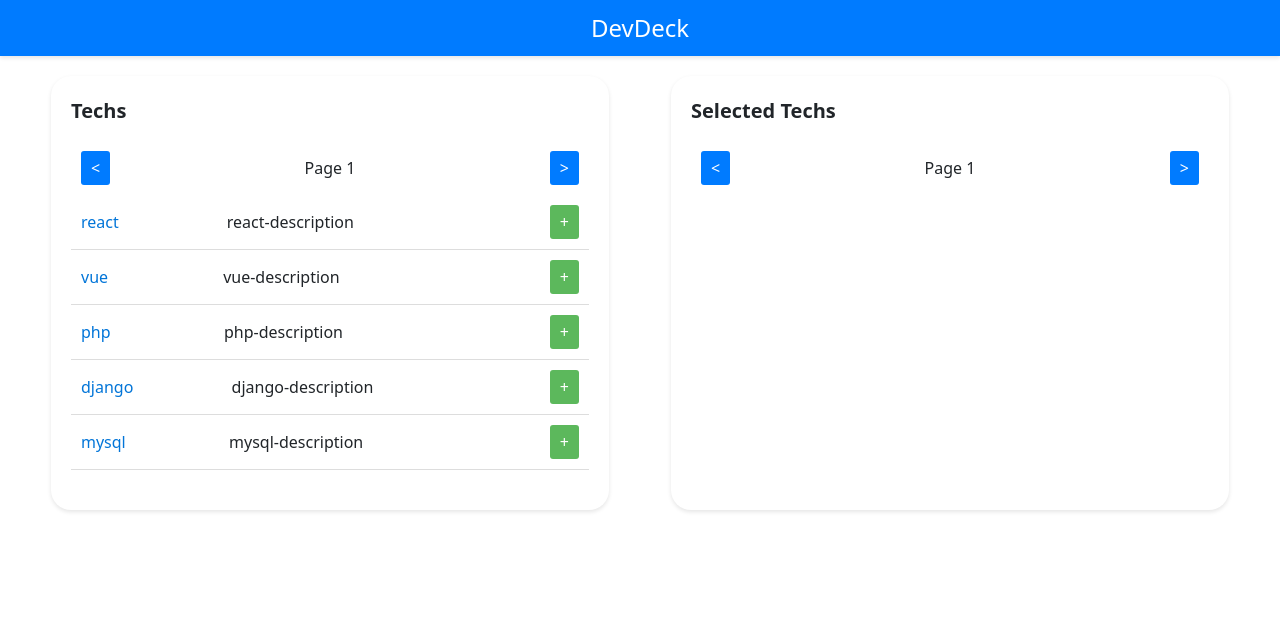
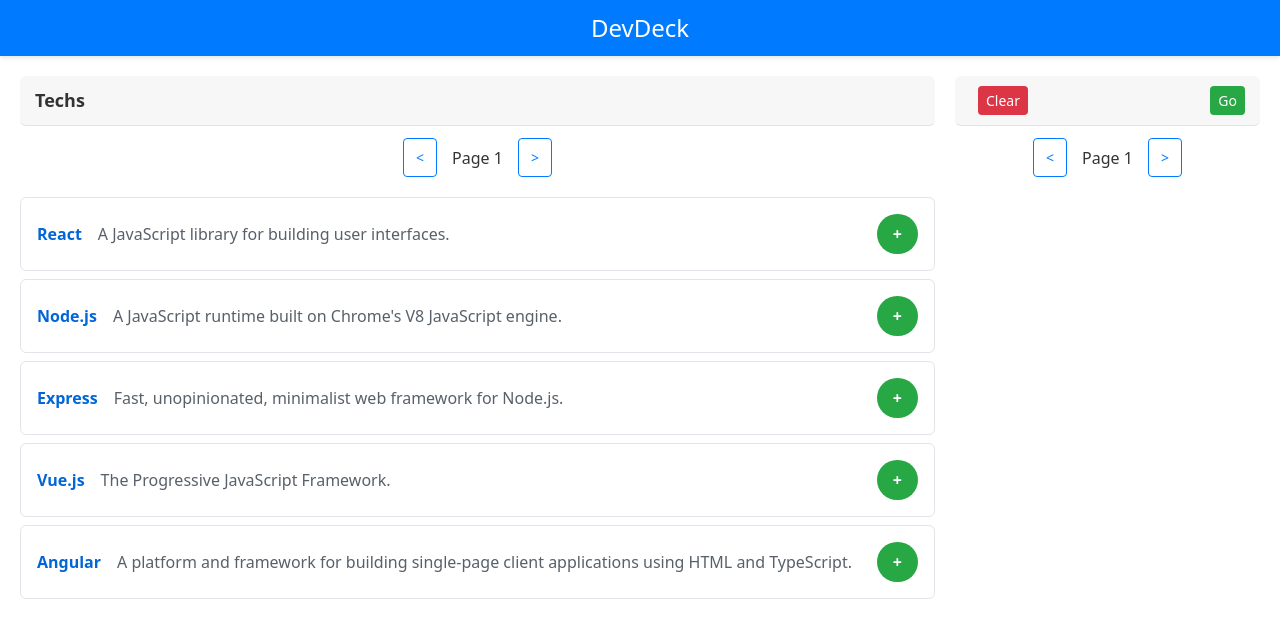
Before and after one commit to Daniel777y/DevDeck, a React (Vite) app: page / in a window 1280 px wide. Shown: the top 638 px of the page. Built offline with nearby package versions, Linux system fonts and the light colour scheme.

Commit message:
basic styles

```diff
--- a/src/components/SelectedTechList.jsx
+++ b/src/components/SelectedTechList.jsx
@@ -3,8 +3,11 @@
 
 import SelectedTech from "./SelectedTech.jsx"
 
+import "../styles/list.css";
+import "../styles/pagination.css";
+
 const SelectedTechList = ({ selectedTechs, onDeleteTech }) => {
-  const perPage = 10;
+  const perPage = 5;
   const [curPage, setCurPage] = useState(0);
   const onNextPage = () => {
     if (curPage + 1 < selectedTechs.length / perPage) {
@@ -26,12 +29,15 @@
     }
   };
   return (
-    <div className="list-container">
-      <div className="list-header">Selected Techs</div>
+    <div className="list-container selected-tech-list">
+      <div className="list-header">
+        <button className="selected-tech-list-btn clear-btn">Clear</button>
+        <button className="selected-tech-list-btn go-btn">Go</button>
+      </div>
       <div className="pagination">
-        <button onClick={onPrevPage}>{`<`}</button>
-        <span> Page {curPage + 1} </span>
-        <button onClick={onNextPage}>{`>`}</button>
+        <button className="pagination-btn" onClick={onPrevPage}>&lt;</button>
+        <span className="pagination-text"> Page {curPage + 1} </span>
+        <button className="pagination-btn" onClick={onNextPage}>&gt;</button>
       </div>
       <div className="list-items">
         {selectedTechs.slice(perPage * curPage, Math.min(selectedTechs.length, perPage * (curPage + 1))).map(item =>
--- a/src/components/Tech.jsx
+++ b/src/components/Tech.jsx
@@ -6,9 +6,9 @@
 const Tech = ({ tech, onAddTech }) => {
   return (
     <div className="tech-item">
-      <a href="#">{tech.name}</a>
-      <span>{tech.description}</span>
-      <button className="add-btn" onClick={() => onAddTech(tech)}>+</button>
+      <a className="tech-item-a" href={tech.url} target="_blank" rel="noopener noreferrer">{tech.name}</a>
+      <span className="tech-item-description">{tech.description}</span>
+      <button className="tech-item-btn tech-item-add" onClick={() => onAddTech(tech)}>+</button>
     </div>
   );
 };
--- a/src/components/TechList.jsx
+++ b/src/components/TechList.jsx
@@ -4,9 +4,10 @@
 import Tech from "./Tech.jsx"
 
 import "../styles/list.css";
+import "../styles/pagination.css";
 
 const TechList = ({ displayTechs, onAddTech }) => {
-  const perPage = 10;
+  const perPage = 5;
   const [curPage, setCurPage] = useState(0);
   const onNextPage = () => {
     if (curPage + 1 < displayTechs.length / perPage) {
@@ -19,12 +20,14 @@
     }
   };
   return (
-    <div className="list-container">
-      <div className="list-header">Techs</div>
+    <div className="list-container techs-list">
+      <div className="list-header">
+        <span className="list-header-text">Techs</span>
+      </div>
       <div className="pagination">
-        <button onClick={onPrevPage}>{`<`}</button>
-        <span> Page {curPage + 1} </span>
-        <button onClick={onNextPage}>{`>`}</button>
+        <button className="pagination-btn" onClick={onPrevPage}>&lt;</button>
+        <span className="pagination-text"> Page {curPage + 1} </span>
+        <button className="pagination-btn" onClick={onNextPage}>&gt;</button>
       </div>
       <div className="list-items">
         {displayTechs.slice(perPage * curPage, Math.min(displayTechs.length, perPage * (curPage + 1))).map(item =>
--- /dev/null
+++ b/src/models/techs.js
@@ -0,0 +1,130 @@
+const techs = [
+  {
+    id: 0,
+    name: "React",
+    url: "https://reactjs.org/",
+    description: "A JavaScript library for building user interfaces.",
+    tags: ["frontend", "library", "UI"],
+  },
+  {
+    id: 1,
+    name: "Node.js",
+    url: "https://nodejs.org/",
+    description: "A JavaScript runtime built on Chrome's V8 JavaScript engine.",
+    tags: ["backend", "runtime", "JavaScript"],
+  },
+  {
+    id: 2,
+    name: "Express",
+    url: "https://expressjs.com/",
+    description: "Fast, unopinionated, minimalist web framework for Node.js.",
+    tags: ["backend", "framework", "Node.js"],
+  },
+  {
+    id: 3,
+    name: "Vue.js",
+    url: "https://vuejs.org/",
+    description: "The Progressive JavaScript Framework.",
+    tags: ["frontend", "framework", "UI"],
+  },
+  {
+    id: 4,
+    name: "Angular",
+    url: "https://angular.io/",
+    description: "A platform and framework for building single-page client applications using HTML and TypeScript.",
+    tags: ["frontend", "framework", "TypeScript"],
+  },
+  {
+    id: 5,
+    name: "Bootstrap",
+    url: "https://getbootstrap.com/",
+    description: "The most popular HTML, CSS, and JS library in the world.",
+    tags: ["frontend", "CSS", "framework"],
+  },
+  {
+    id: 6,
+    name: "Tailwind CSS",
+    url: "https://tailwindcss.com/",
+    description: "A utility-first CSS framework for rapidly building custom designs.",
+    tags: ["frontend", "CSS", "framework"],
+  },
+  {
+    id: 7,
+    name: "Sass",
+    url: "https://sass-lang.com/",
+    description: "A preprocessor scripting language that is interpreted or compiled into CSS.",
+    tags: ["frontend", "CSS", "preprocessor"],
+  },
+  {
+    id: 8,
+    name: "MongoDB",
+    url: "https://www.mongodb.com/",
+    description: "The database for modern applications.",
+    tags: ["database", "NoSQL", "backend"],
+  },
+  {
+    id: 9,
+    name: "PostgreSQL",
+    url: "https://www.postgresql.org/",
+    description: "The world's most advanced open source relational database.",
+    tags: ["database", "SQL", "backend"],
+  },
+  {
+    id: 10,
+    name: "Redis",
+    url: "https://redis.io/",
+    description: "An open source (BSD licensed), in-memory data structure store, used as a database, cache, and message broker.",
+    tags: ["database", "cache", "NoSQL"],
+  },
+  {
+    id: 11,
+    name: "Git",
+    url: "https://git-scm.com/",
+    description: "A free and open source distributed version control system.",
+    tags: ["version control", "tool", "development"],
+  },
+  {
+    id: 12,
+    name: "Docker",
+    url: "https://www.docker.com/",
+    description: "Empowering App Development for Developers.",
+    tags: ["containerization", "devops", "tool"],
+  },
+  {
+    id: 13,
+    name: "Kubernetes",
+    url: "https://kubernetes.io/",
+    description: "An open-source system for automating deployment, scaling, and management of containerized applications.",
+    tags: ["containerization", "devops", "orchestration"],
+  },
+  {
+    id: 14,
+    name: "Webpack",
+    url: "https://webpack.js.org/",
+    description: "A bundler for JavaScript and friends.",
+    tags: ["module bundler", "frontend", "tool"],
+  },
+  {
+    id: 15,
+    name: "Babel",
+    url: "https://babeljs.io/",
+    description: "A JavaScript compiler.",
+    tags: ["compiler", "frontend", "JavaScript"],
+  },
+  {
+    id: 16,
+    name: "Jest",
+    url: "https://jestjs.io/",
+    description: "Delightful JavaScript Testing.",
+    tags: ["testing", "frontend", "JavaScript"],
+  },
+  {
+    id: 17,
+    name: "Mocha",
+    url: "https://mochajs.org/",
+    description: "A feature-rich JavaScript test framework running on Node.js and in the browser, making asynchronous testing simple and fun.",
+    tags: ["testing", "backend", "JavaScript"]
+  }
+];
+
+export default techs;
--- a/src/pages/IndexPage.jsx
+++ b/src/pages/IndexPage.jsx
@@ -5,45 +5,9 @@
 import SelectedTechList from "../components/SelectedTechList.jsx"
 import Header from "../components/Header.jsx"
 
+import techs from "../models/techs";
+
 const IndexPage = () => {
-  const techs = [
-    {
-      id: 0,
-      name: "react",
-      url: "react-url",
-      description: "react-description",
-      tags: ["frontend"],
-    },
-    {
-      id: 1,
-      name: "vue",
-      url: "vue-url",
-      description: "vue-description",
-      tags: ["frontend"],
-    },
-    {
-      id: 2,
-      name: "php",
-      url: "php-url",
-      remark: "php-remark",
-      description: "php-description",
-      tags: ["backend"],
-    },
-    {
-      id: 3,
-      name: "django",
-      url: "django-url",
-      description: "django-description",
-      tags: ["backend"],
-    },
-    {
-      id: 4,
-      name: "mysql",
-      url: "mysql-url",
-      description: "mysql-description",
-      tags: ["database"],
-    }
-  ];
   const [selectedTechs, setSelectedTechs] = useState([]);
   const [displayTechs, setDisplayTechs] = useState(techs);
   const onAddTech = (e) => {
--- a/src/styles/list.css
+++ b/src/styles/list.css
@@ -1,97 +1,172 @@
 .lists {
   display: flex;
-  justify-content: space-around;
+  justify-content: space-between;
   padding: 20px;
 }
 
-.list-container {
-  width: 45%;
-  background-color: #fff;
-  box-shadow: 0 2px 4px rgba(0, 0, 0, 0.1);
-  padding: 20px;
-  margin-bottom: 20px;
-  border-radius: 20px;
+.techs-list, .selected-tech-list {
+  display: flex;
+  flex-direction: column;
+  gap: 10px;
+}
+
+.techs-list {
+  flex: 3;
+  margin-right: 20px;
+}
+
+.selected-tech-list {
+  flex: 1;
 }
 
 .list-header {
-  font-size: 20px;
-  font-weight: bold;
-  margin-bottom: 15px;
-}
-
-.list-items {
-  margin-bottom: 20px;
-}
-
-.pagination {
-  padding: 10px;
   display: flex;
   justify-content: space-between;
   align-items: center;
+  padding: 16px;
+  background-color: #f7f7f7;
+  border-bottom: 1px solid #e1e4e8;
+  border-top-left-radius: 6px;
+  border-top-right-radius: 6px;
 }
 
-.pagination button {
-  padding: 5px 10px;
+.list-header-text {
+  font-size: 20px;
+  font-weight: bold;
+  color: #333;
+}
+
+.list-header {
+  background-color: #f7f7f7;
+  padding: 10px 15px;
+  display: flex;
+  justify-content: space-between;
+  align-items: center;
+  border-radius: 6px;
+}
+
+.techs-list .list-header,
+.selected-tech-list .list-header {
+  min-height: 50px;
+}
+
+.list-header-text {
+  font-size: 18px;
+  font-weight: bold;
+}
+
+.selected-tech-list-btn {
+  padding: 4px 8px;
+  margin-left: 8px;
+  font-size: 14px;
+  border: none;
+  border-radius: 4px;
+  cursor: pointer;
+  transition: background-color 0.2s;
+}
+
+.selected-tech-list-btn {
   background-color: #007bff;
   color: white;
-  border: none;
-  border-radius: 3px;
-  cursor: pointer;
 }
 
-.pagination button:hover {
+.selected-tech-list-btn:hover {
   background-color: #0056b3;
 }
 
-.pagination span {
-  font-size: 16px;
+.clear-btn {
+  background-color: #dc3545;
+  color: white;
+}
+
+.clear-btn:hover {
+  background-color: #bd2130;
+}
+
+.go-btn {
+  background-color: #28a745;
+  color: white;
+}
+
+.go-btn:hover {
+  background-color: #218838;
 }
 
 .tech-item {
+  background-color: #fff;
+  border: 1px solid #e1e4e8;
+  border-radius: 6px;
+  padding: 16px;
+  margin: 8px 0;
   display: flex;
   align-items: center;
   justify-content: space-between;
-  border-bottom: 1px solid #ddd;
-  padding: 10px;
-  transition: background-color 0.2s;
+  transition: box-shadow 0.2s ease;
 }
 
 .tech-item:hover {
-  background-color: #f9f9f9;
+  box-shadow: 0 2px 4px rgba(0, 0, 0, 0.05);
 }
 
-.tech-item a {
-  font-size: 16px;
-  color: #0275d8;
+.tech-item-a {
+  color: #0366d6;
+  font-weight: 600;
   text-decoration: none;
+  margin-right: 16px;
+}
+
+.tech-item-description {
+  color: #586069;
   flex-grow: 1;
 }
 
-.tech-item span {
-  margin-left: 10px;
-  flex-grow: 2;
+.tech-item-btn {
+  background-color: #28a745;
+  color: white;
+  border: none;
+  border-radius: 20px;
+  padding: 8px 16px;
+  cursor: pointer;
+  font-weight: 600;
 }
 
-.tech-item button {
-  padding: 5px 10px;
+.tech-item-btn:hover {
+  background-color: #218838;
+}
+
+.selected-tech-item {
+  background-color: #fff;
+  border: 1px solid #e1e4e8;
+  border-radius: 6px;
+  padding: 12px;
+  margin: 8px 0;
+  display: flex;
+  align-items: center;
+  justify-content: space-between;
+  transition: box-shadow 0.2s ease;
+}
+
+.selected-tech-item:hover {
+  box-shadow: 0 2px 4px rgba(0, 0, 0, 0.05);
+}
+
+.selected-tech-item-a {
+  color: #0366d6;
+  font-weight: 600;
+  text-decoration: none;
+  margin-right: 16px;
+}
+
+.selected-tech-item-btn {
+  background-color: #d9534f;
   color: white;
   border: none;
-  border-radius: 3px;
+  border-radius: 20px;
+  padding: 8px 16px;
   cursor: pointer;
+  font-weight: 600;
 }
 
-.add-btn {
-  background-color: #5cb85c;
-}
-
-.add-btn:hover {
-  background-color: #4cae4c;
-}
-
-.delete-btn {
-  background-color: #d9534f;
-}
-
-.delete-btn:hover {
+.selected-tech-item-btn:hover {
   background-color: #c9302c;
 }
--- /dev/null
+++ b/src/styles/pagination.css
@@ -0,0 +1,30 @@
+.pagination {
+  display: flex;
+  align-items: center;
+  justify-content: center;
+  margin: 2px 0;
+}
+
+.pagination-btn {
+  background-color: #fff;
+  color: #007bff;
+  border: 1px solid #007bff;
+  border-radius: 4px;
+  padding: 8px 12px;
+  margin: 0 5px;
+  cursor: pointer;
+  font-size: 14px;
+  outline: none;
+}
+
+.pagination-btn:hover,
+.pagination-btn:focus {
+  background-color: #e9f5ff;
+  border-color: #0056b3;
+}
+
+.pagination-text {
+  font-size: 16px;
+  color: #333;
+  margin: 0 10px;
+}
```
Also changed, not shown: src/components/SelectedTech.jsx (+3 -4 lines).
